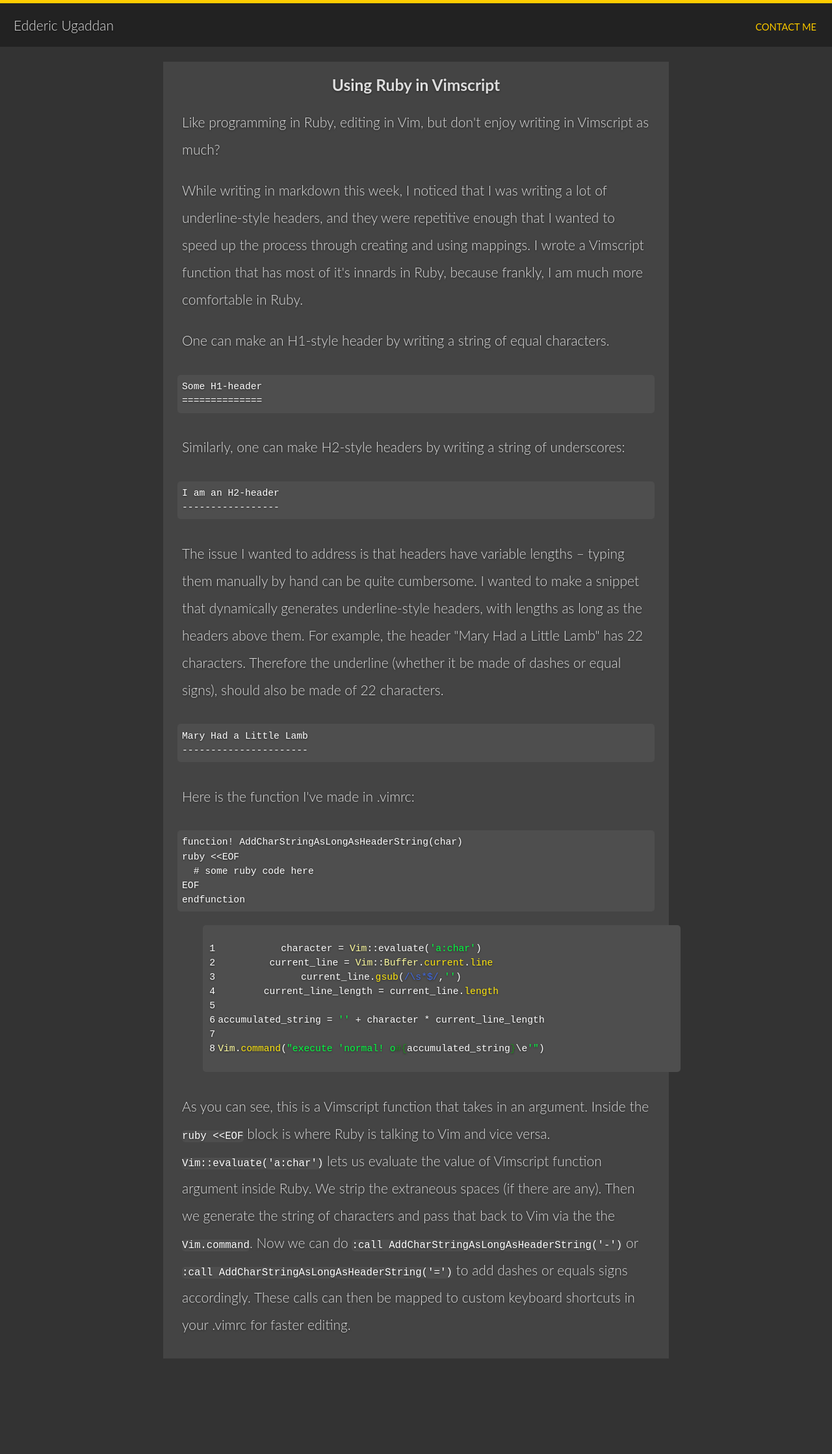
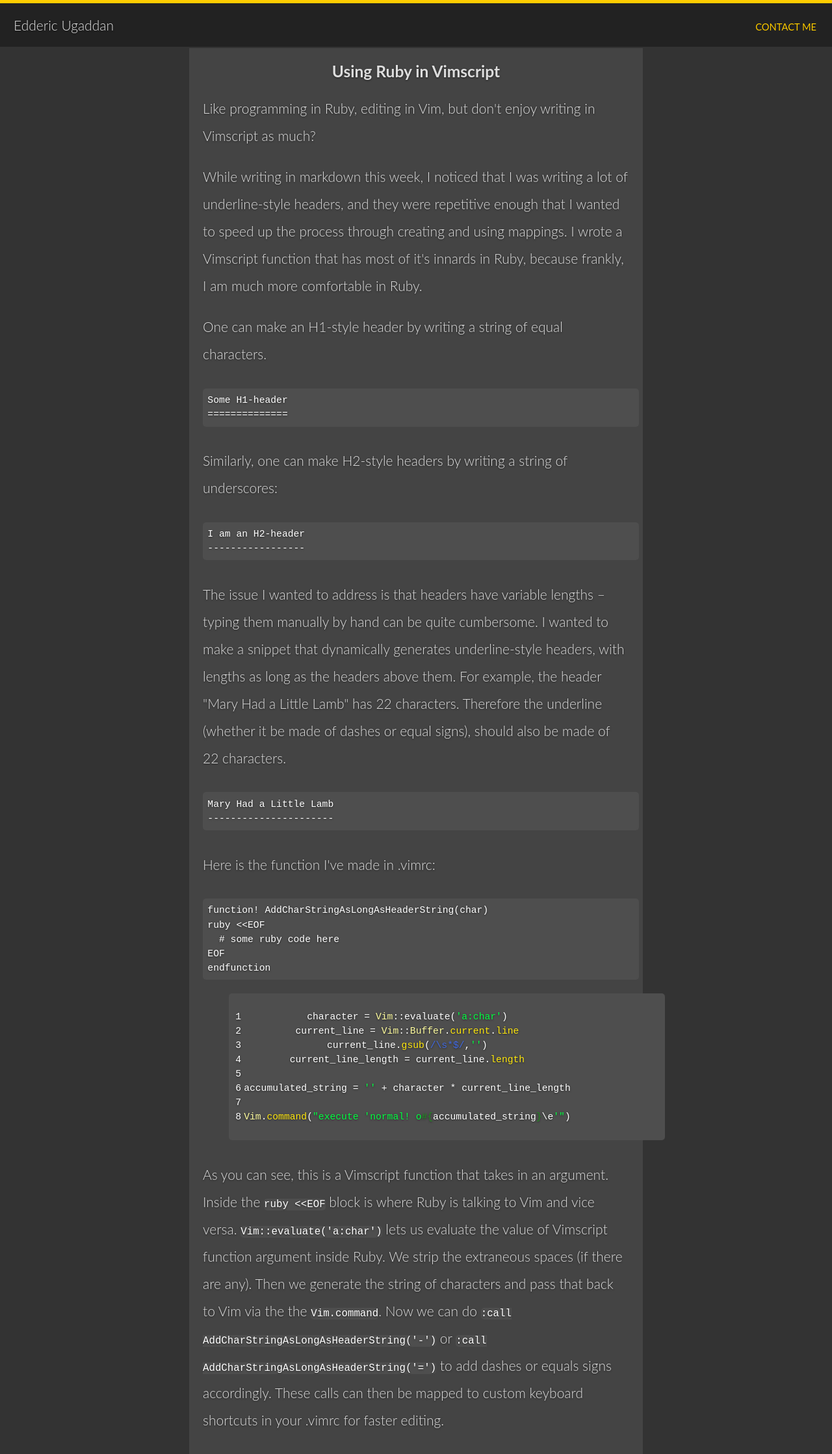
Before and after one commit to Edderic/edderic.github.io, a Jekyll site: the page built from _posts/2014-09-01-Using-Ruby-in-Vimscript.markdown, in a window 1280 px wide. Shown: the whole page at 65% size. Built offline with Jekyll 4.4.1, drawn with Linux system fonts in a browser that asks for light colours; before the commit the page ends 2112 px from its top, so only the background shows below that.

Commit message:
fixed styling when added block quotes

```diff
--- a/css/main.scss
+++ b/css/main.scss
@@ -58,6 +58,10 @@
         font-size: 0.75em;
         margin: 1em 0;
       }
+
+      img {
+        background-color: white;
+      }
     }
     article {
       margin: 1em auto;
@@ -86,15 +90,23 @@
       margin-left: 0.25em;
     }
 
-    p, code, h1 {
+    ul li {
+      width: 90%;
+    }
+
+    blockquote {
+      width: inherit;
+    }
+
+    p, code, h1, article, body {
       @media screen and (max-width: 20rem) {
         width: 93%;
       }
       @media screen and (min-width: 20.063rem) {
         width: 88%;
       }
-      @media screen and (min-width: 40em) {
-        width: 45rem;
+      @media screen and (min-width: 43em) {
+        width: 41rem;
       }
 
       margin: 0 auto;
```
